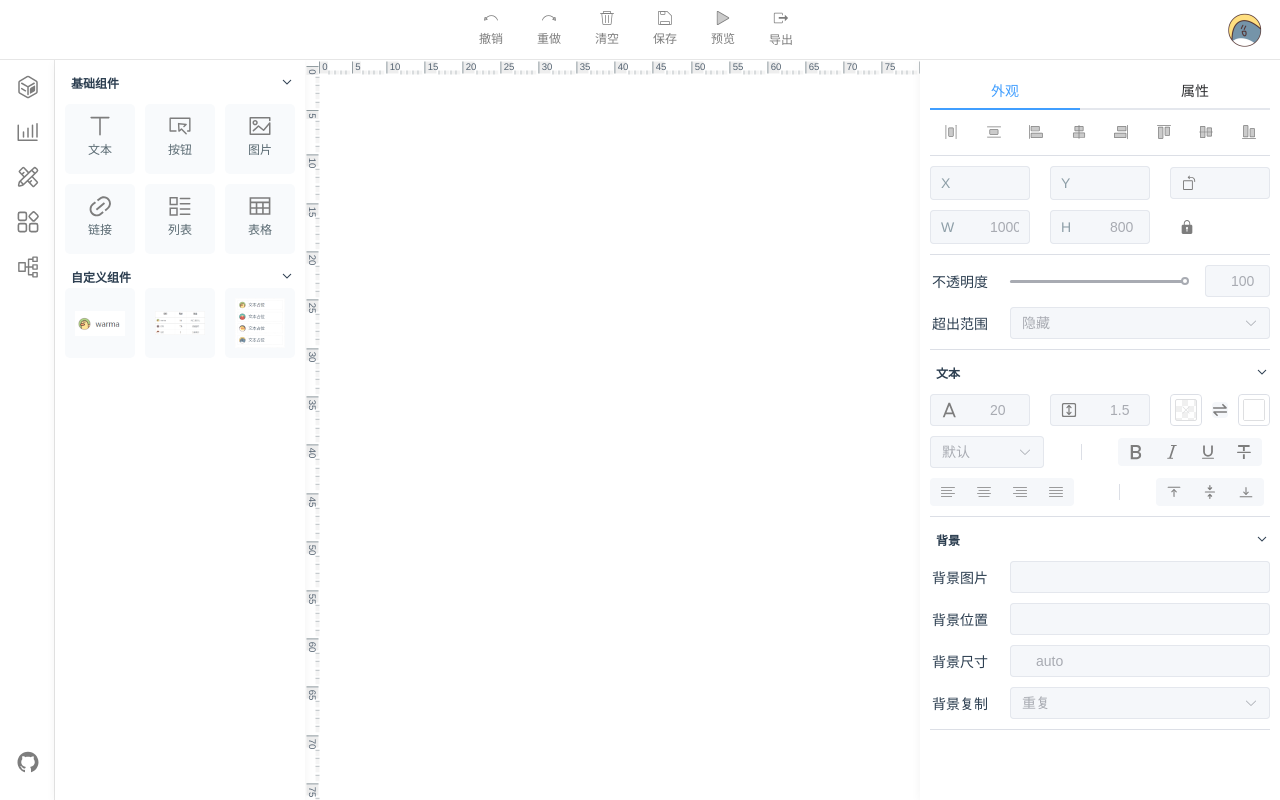
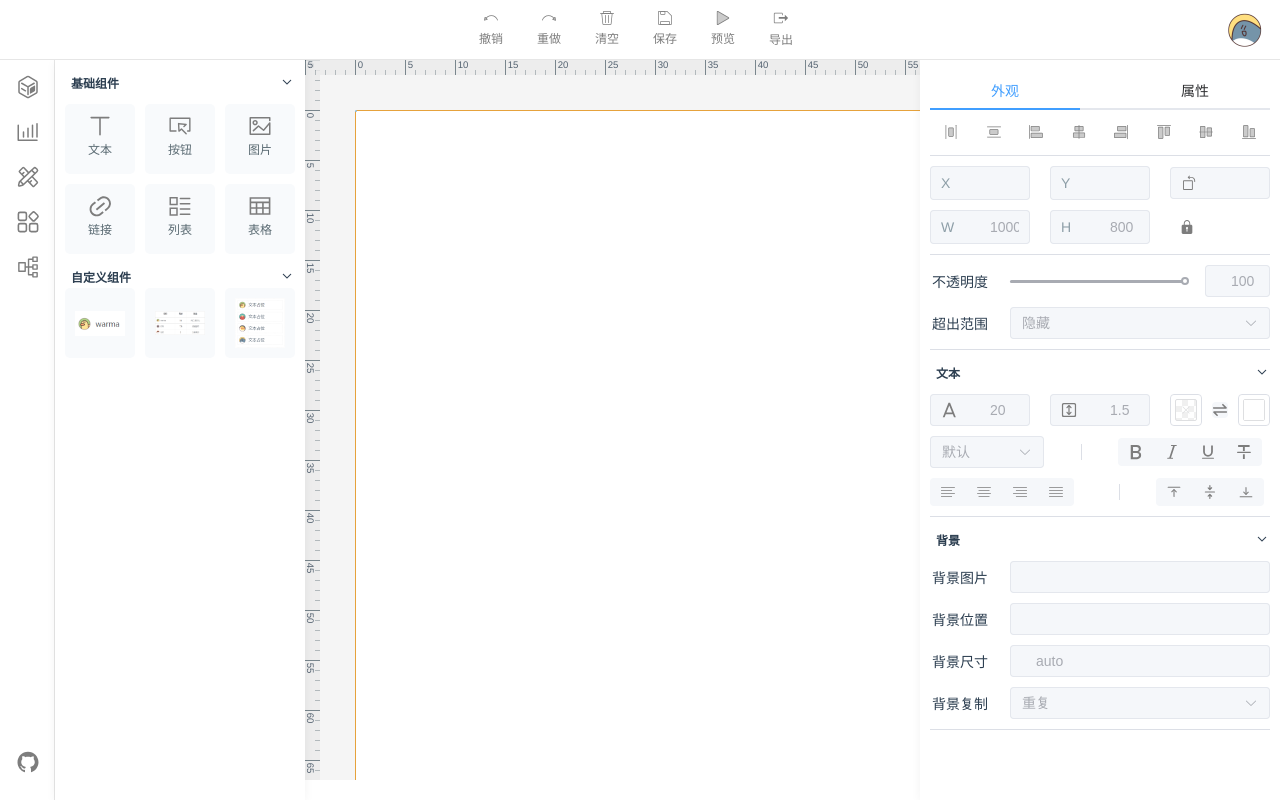
Before and after one commit to luoyangC/visual-maker, a Vue app: page / in a window 1280 px wide. Built offline with nearby package versions, Linux system fonts and the light colour scheme.

Commit message:
完善标尺功能

```diff
--- /dev/null
+++ b/src/commons/useResize.ts
@@ -0,0 +1,26 @@
+import { debounce, isFunction } from '@/utils'
+import { onMounted, onUnmounted, ref } from 'vue'
+
+export const useResize = (resize: unknown) => {
+  const $_resizeHandler: any = ref(null)
+
+  const initListener = () => {
+    $_resizeHandler.value = debounce(() => {
+      isFunction(resize) && (resize as Function)()
+    }, 10)
+    window.addEventListener('resize', $_resizeHandler.value)
+  }
+
+  const destroyListener = () => {
+    window.removeEventListener('resize', $_resizeHandler.value)
+    $_resizeHandler.value = null
+  }
+
+  onMounted(() => {
+    initListener()
+  })
+
+  onUnmounted(() => {
+    destroyListener()
+  })
+}
--- a/src/components/Editor/MarkRuler.vue
+++ b/src/components/Editor/MarkRuler.vue
@@ -1,53 +1,136 @@
 <template>
-  <div class="mark-ruler mark-ruler-x" :style="{ left: offsetX + 'px' }">
+  <div
+    class="mark-ruler mark-ruler-x"
+    :style="{ left: xOffset - scrollLeft + 'px', width: xWidth + 'px' }"
+  >
     <span
       v-for="(item, index) in xScaleList"
       :key="`${item}+${index}`"
       :class="['mark-ruler-scale', item % 5 && 'short']"
     >
+      <span v-if="item % 5 === 0" class="mark-ruler-num">
         {{ item % 5 ? '' : item }}
       </span>
+    </span>
   </div>
-  <div class="mark-ruler mark-ruler-y" :style="{ top: offsetY + 'px' }">
+  <div
+    class="mark-ruler mark-ruler-y"
+    :style="{ top: yOffset - scrollTop + 'px', height: yHeight + 'px' }"
+  >
     <span
       v-for="(item, index) in yScaleList"
       :key="`${item}+${index}`"
       :class="['mark-ruler-scale', item % 5 && 'short']"
     >
+      <span v-if="item % 5 === 0" class="mark-ruler-num">
         {{ item % 5 ? '' : item }}
+      </span>
     </span>
   </div>
 </template>
 
 <script setup lang="ts">
-  import { computed, ref, nextTick } from 'vue'
+  import { computed, ref, watch, nextTick } from 'vue'
   import { useWidgetStore } from '@/store/widget'
+  import { useResize } from '@/commons/useResize'
+  import { debounce } from '@/utils'
 
   const widgetStore = useWidgetStore()
   const root = computed(() => widgetStore.root)
+  const rootSize = computed(() => ({
+    width: root.value.style.width,
+    height: root.value.style.height
+  }))
 
   const xScaleList = ref<Array<number>>([])
   const yScaleList = ref<Array<number>>([])
-  const offsetX = ref(0)
-  const offsetY = ref(0)
+  const xWidth = ref(0)
+  const yHeight = ref(0)
+  const xOffset = ref(0)
+  const yOffset = ref(0)
+  const scrollLeft = ref(0)
+  const scrollTop = ref(0)
+
+  const initMarkRuler = () => {
+    let xLeaveWidth = 0
+    let xOverWidth = 0
+    let xStartLength = 0
+    let xStartScaleList = []
+    let xOverScaleList = []
+
+    let yLeaveHeight = 0
+    let yOverHeight = 0
+    let yStartLength = 0
+    let yStartScaleList = []
+    let yOverScaleList = []
+
+    const editor: any = document.getElementById('editor')
+
+    const isXOverEditor = root.value.style.width + 100 > editor.clientWidth
+    if (isXOverEditor) {
+      xLeaveWidth = 50
+      xOffset.value = 0
+      xOverWidth = root.value.style.width + 50
+      xStartScaleList = Array.from({ length: 5 }).map((_, index) => 5 - index)
+      xOverScaleList = Array.from({ length: Math.floor(xOverWidth / 10) }).map((_, index) => index)
+      editor.style.justifyContent = 'flex-start'
+      xWidth.value = root.value.style.width + 100
+    } else {
+      xLeaveWidth = (editor.clientWidth - root.value.style.width) / 2
+      xOverWidth = editor.clientWidth - xLeaveWidth
+      xOffset.value = xLeaveWidth % 10
+      xStartLength = Math.floor(xLeaveWidth / 10)
+      xStartScaleList = Array.from({ length: xStartLength }).map((_, index) => xStartLength - index)
+      xOverScaleList = Array.from({ length: Math.floor(xOverWidth / 10) }).map((_, index) => index)
+      editor.style.justifyContent = 'center'
+      xWidth.value = editor.clientWidth - xOffset.value - 10
+    }
+
+    const isYOverEditor = root.value.style.height + 100 > editor.clientHeight
+    if (isYOverEditor) {
+      yLeaveHeight = 50
+      yOffset.value = 0
+      yOverHeight = root.value.style.height + 50
+      yStartScaleList = Array.from({ length: 5 }).map((_, index) => 5 - index)
+      yOverScaleList = Array.from({ length: Math.floor(yOverHeight / 10) }).map((_, index) => index)
+      editor.style.alignItems = 'flex-start'
+      yHeight.value = root.value.style.height + 100
+    } else {
+      yLeaveHeight = (editor.clientHeight - root.value.style.height) / 2
+      yOverHeight = editor.clientHeight - yLeaveHeight
+      yOffset.value = yLeaveHeight % 10
+      yStartLength = Math.floor(yLeaveHeight / 10)
+      yStartScaleList = Array.from({ length: yStartLength }).map((_, index) => yStartLength - index)
+      yOverScaleList = Array.from({ length: Math.floor(yOverHeight / 10) }).map((_, index) => index)
+      editor.style.alignItems = 'center'
+      yHeight.value = editor.clientHeight - yOffset.value - 10
+    }
+
+    xScaleList.value = [...xStartScaleList, ...xOverScaleList]
+    yScaleList.value = [...yStartScaleList, ...yOverScaleList]
+  }
+
+  const listenScroll = debounce(() => {
+    const editor: any = document.getElementById('editor')
+
+    editor.onscroll = () => {
+      scrollLeft.value = editor.scrollLeft
+      scrollTop.value = editor.scrollTop
+    }
+  })
+
+  useResize(initMarkRuler)
+
+  watch(
+    () => rootSize.value,
+    () => {
+      initMarkRuler()
+    }
+  )
 
   nextTick(() => {
-    const editor: any = document.getElementById('editor')
-
-    const overWidth = Math.floor((editor.clientWidth - root.value.style.width) / 20)
-    const normalWidth = Math.floor(editor.clientWidth / 10) - overWidth
-    const overXScaleList = Array.from({ length: overWidth }).map((_, index) => overWidth - index)
-    const normalXScaleList = Array.from({ length: normalWidth }).map((_, index) => index)
-
-    const overHeight = Math.floor((editor.clientHeight - root.value.style.height) / 20)
-    const normalHeight = Math.floor(editor.clientHeight / 10) - overHeight
-    const overYScaleList = Array.from({ length: overHeight }).map((_, index) => overHeight - index)
-    const normalYScaleList = Array.from({ length: normalHeight }).map((_, index) => index)
-
-    offsetX.value = (editor.clientWidth - root.value.style.width) / 2 - overWidth * 10 + 5
-    offsetY.value = (editor.clientHeight - root.value.style.height) / 2 - overHeight * 10 + 5
-    xScaleList.value = [...overXScaleList, ...normalXScaleList]
-    yScaleList.value = [...overYScaleList, ...normalYScaleList]
+    initMarkRuler()
+    listenScroll()
   })
 </script>
 
@@ -55,8 +138,10 @@
   .mark-ruler {
     z-index: 100;
     position: absolute;
-  }
-  .mark-ruler-x {
+    overflow: hidden;
+    background-color: #ebebeb;
+    opacity: 0.8;
+    &-x {
       z-index: 102;
       width: calc(100vw - 665px);
       height: 15px;
@@ -65,17 +150,8 @@
       display: flex;
       flex-direction: row;
       align-items: flex-end;
-    .mark-ruler-scale {
-      border-left: 1px solid #5b6b73;
-      writing-mode: horizontal-tb;
-      padding-left: 3px;
     }
-    .short {
-      height: 5px;
-      opacity: 0.5;
-    }
-  }
-  .mark-ruler-y {
+    &-y {
       z-index: 101;
       height: calc(100vh - 60px);
       width: 15px;
@@ -84,23 +160,42 @@
       display: flex;
       flex-direction: column;
       align-items: flex-end;
+    }
+    &-scale {
+      flex: none;
+      display: inline-flex;
+      width: 10px;
+      height: 10px;
+    }
+    &-num {
+      display: inline-block;
+      width: 100%;
+      height: 100%;
+      padding: 1px;
+      font-size: 12px;
+      transform: scale(0.8);
+    }
+  }
+  .mark-ruler-x {
+    .mark-ruler-scale {
+      border-left: 1px solid #5b6b73;
+      writing-mode: horizontal-tb;
+      height: 18px;
+    }
+    .short {
+      height: 5px;
+      opacity: 0.5;
+    }
+  }
+  .mark-ruler-y {
     .mark-ruler-scale {
       border-top: 1px solid #5b6b73;
       writing-mode: vertical-lr;
-      padding-top: 3px;
+      width: 18px;
     }
     .short {
       width: 5px;
       opacity: 0.5;
     }
   }
-  .mark-ruler-scale {
-    display: inline-block;
-    width: 15px;
-    height: 15px;
-    font-size: 12px;
-    transform: scale(0.8);
-    opacity: 0.8;
-    background-color: #ebebeb;
-  }
 </style>
--- a/src/components/Editor/VmShape.vue
+++ b/src/components/Editor/VmShape.vue
@@ -283,7 +283,7 @@
     }
     &--root {
       position: relative !important;
-      margin: 20px;
+      margin: 50px;
       &::after {
         width: 0;
         height: 0;
--- a/src/components/Editor/index.vue
+++ b/src/components/Editor/index.vue
@@ -1,4 +1,5 @@
 <template>
+  <div class="wrap">
     <div id="editor" class="editor">
       <vm-shape :widget="rootWidget" />
       <!-- 右击菜单 -->
@@ -6,6 +7,7 @@
       <!-- 标线 -->
       <!-- <mark-line /> -->
       <!-- 标尺 -->
+    </div>
     <MarkRuler />
   </div>
 </template>
@@ -27,9 +29,29 @@
     justify-content: center;
     align-items: center;
     width: calc(100vw - 665px);
-    height: calc(100vh - 60px);
-    overflow: hidden;
+    height: calc(100vh - 80px);
+    overflow: auto;
     background-color: #f5f5f5;
     box-shadow: 0 2px 10px rgb(0 0 0 / 5%);
+    &::-webkit-scrollbar {
+      width: 10px;
+      height: 10px;
+    }
+    &::-webkit-scrollbar-thumb {
+      background-color: #dedfe1;
+      border-radius: 32px;
+      transition: 0.3s ease-in-out;
+      &:hover {
+        background-color: #909399;
+      }
+    }
+    &::-webkit-scrollbar-track {
+      background-color: transparent;
+      border-radius: 32px;
+    }
+  }
+  .wrap {
+    position: relative;
+    overflow: hidden;
   }
 </style>
--- a/src/components/VisualMaker.vue
+++ b/src/components/VisualMaker.vue
@@ -115,8 +115,9 @@
     z-index: 20;
     display: flex;
     justify-content: center;
-    align-items: center;
+    align-items: flex-start;
     flex-grow: 1;
+    background-color: #fff;
   }
   .vm-aside {
     z-index: 30;
```
Lines whose indentation alone changed are shown as unchanged.
